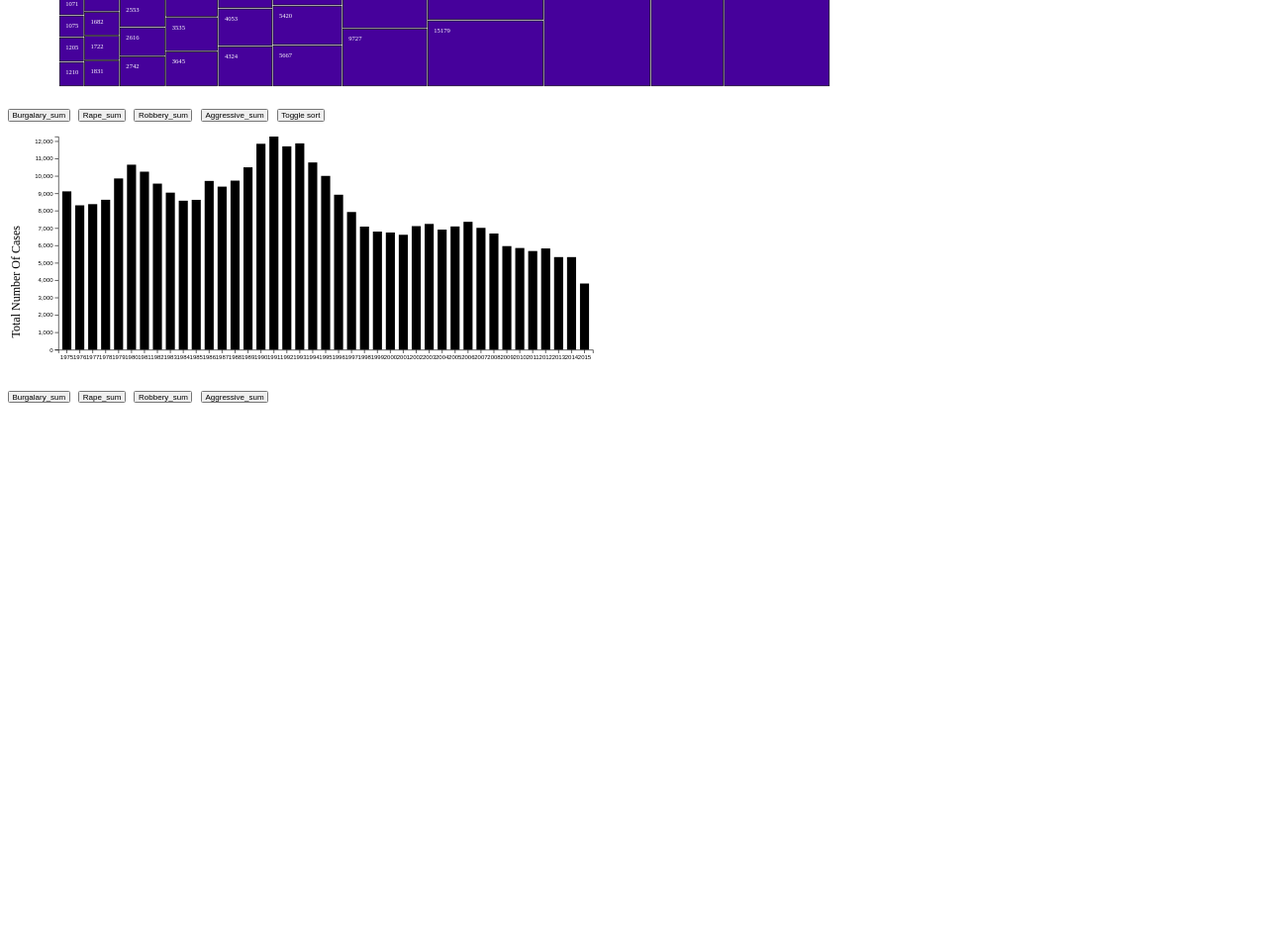
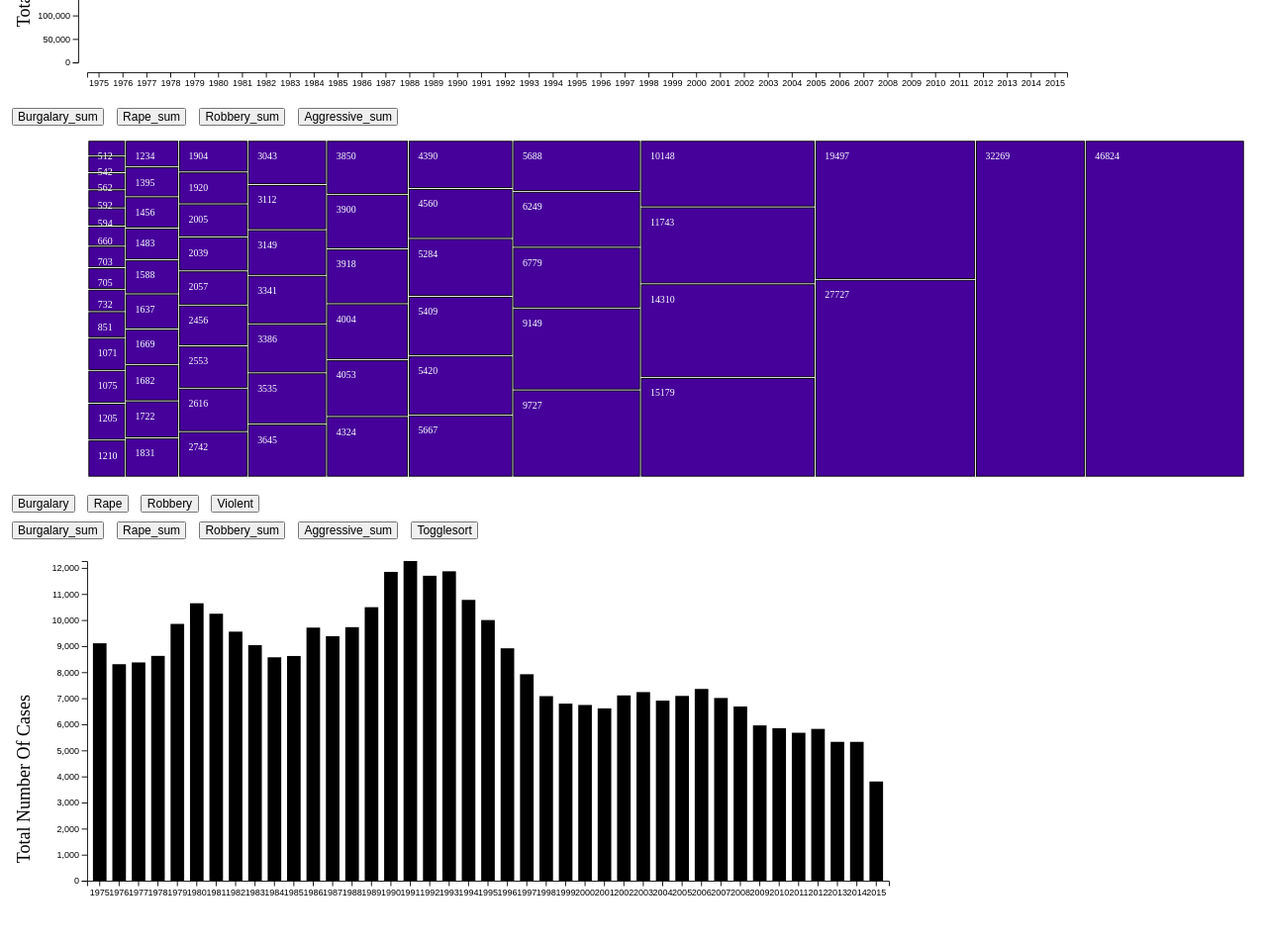
Before and after one commit to skshareef/test_pages.github.io, a plain HTML site: page index.html in a window 1280 px wide. Shown: the part 460-1413 px from the top of the page at 99% size. Before the commit the page ends 878 px from the top, so only its background shows below. Drawn offline with nearby package versions, Linux system fonts and the light colour scheme.

Commit message:
Update index.html

```diff
--- a/index.html
+++ b/index.html
@@ -2,9 +2,12 @@
 <html>
 <head>
 	<title>UCR CRIME DATA</title>
+	<meta charset="utf-8">
 
+
+	<script src="https://d3js.org/d3.v6.js"></script>
 	<script src="https://d3js.org/d3.v7.min.js"></script>
-	<script src="https://d3js.org/d3.v6.js"></script>
+
 	<script src="https://cdnjs.cloudflare.com/ajax/libs/d3/5.16.0/d3.min.js" integrity="sha512-FHsFVKQ/T1KWJDGSbrUhTJyS1ph3eRrxI228ND0EGaEp6v4a/vGwPWd3Dtd/+9cI7ccofZvl/wulICEurHN1pg==" crossorigin="anonymous" referrerpolicy="no-referrer"></script>
 
 
@@ -26,14 +29,14 @@ float: justify;
 }
 
 body {
-  zoom: 60%;
+  zoom: 90%;
 }
 </style>
 
 
 <a href="tindex.html">
 	<button type="button">Home</button></a>
-		</br>
+
 
 <button type="button" id="Burgalary_sum" style="margin:5px;">Burgalary_sum</button>
 <button type="button" id="Rape_sum" style="margin:5px;">Rape_sum</button>
@@ -45,25 +48,30 @@ body {
 <script src="intro.js"></script>
 </div>
 
-
-
 <div>
 	<button type="button" id="Burgalary_sum1" style="margin:5px;">Burgalary_sum</button>
 	<button type="button" id="Rape_sum1" style="margin:5px;">Rape_sum</button>
 	<button type="button" id="Robbery_sum1" style="margin:5px;">Robbery_sum</button>
 	<button type="button" id="Aggressive_sum1" style="margin:5px;">Aggressive_sum</button>
-
 </div>
-
 <div>
-<svg id="map" width=1000, height=400 ></svg>
+<svg id="map" width=1300, height=400 ></svg>
 		<script src="test.js"></script>
 </div>
 
 
+<button type="button" id="Burgalary_sum4" style="margin:5px;">Burgalary</button>
+<button type="button" id="Rape_sum4" style="margin:5px;">Rape</button>
+<button type="button" id="Robbery_sum4" style="margin:5px;">Robbery</button>
+<button type="button" id="Violentcrime_sum4" style="margin:5px;">  Violent</button>
 
 
-</br>
+
+<div id="my_dataviz">
+<script src="demmm.js"></script>
+</div>
+
+
 
 <div >
     <button type="button"  class="btn btn-outline-secondary" id="Burgalary_sum2"
@@ -71,24 +79,12 @@ body {
     <button type="button" class="btn btn-outline-secondary" id="Rape_sum2" style="margin:5px;">Rape_sum</button>
     <button type="button" class="btn btn-outline-secondary" id="Robbery_sum2" style="margin:5px;">Robbery_sum</button>
     <button type="button" class="btn btn-outline-secondary" id="Aggressive_sum2" style="margin:5px;">Aggressive_sum</button>
-		<button type="button" class="btn btn-outline-secondary" id="sort" style="margin:5px;">Toggle
-				sort</button>
-</div>
-<div id="map2"  width=1100 , height=400>
-
-		  <script src="burgsum.js"></script>
-
+		<button type="button" class="btn btn-outline-secondary" id="sort" style="margin:5px;">Togglesort</button>
 </div>
 
-
-
-	<button type="button" id="Burgalary_sum1" style="margin:5px;">Burgalary_sum</button>
-			<button type="button" id="Rape_sum1" style="margin:5px;">Rape_sum</button>
-				<button type="button" id="Robbery_sum1" style="margin:5px;">Robbery_sum</button>
-				<button type="button" id="Aggressive_sum1" style="margin:5px;">Aggressive_sum</button>
-
-
-
+<div id="map2"  width=1100 , height=400>
+<script src="burgsum.js"></script>
+</div>
 
 
 
```
Lines whose indentation alone changed are shown as unchanged.
